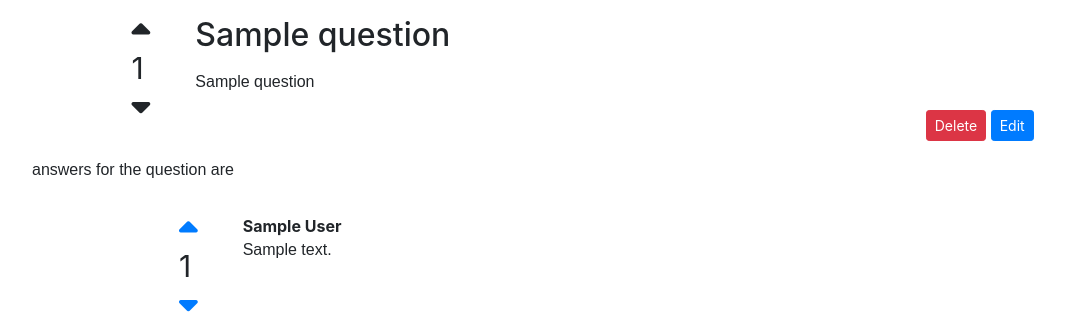
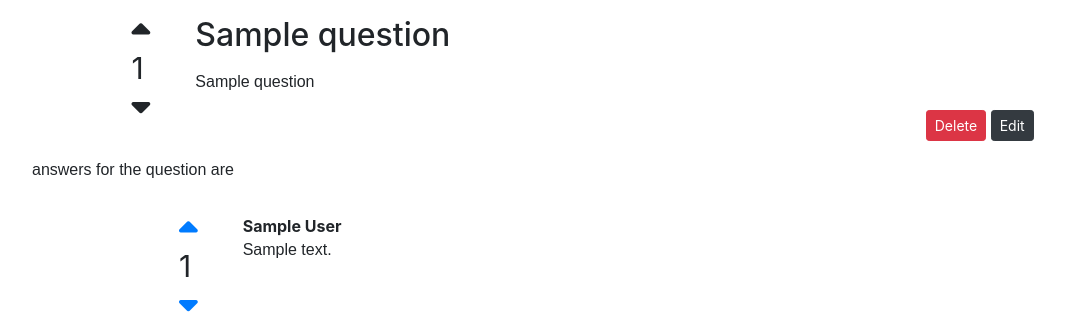
Before and after one commit to ravinduf/Forum, a Django app: page /question/1 in a window 1280 px wide. Shown: the part 136-452 px from the top of the page, without its empty margins (33-1098 px from the left). Run offline with Django 3.2, Linux system fonts and the light colour scheme; a user stored in the database is signed in; tables that the repository leaves empty hold one stand-in row (values such as "Sample post"); some libraries are stand-ins or nearby versions; some web fonts are replaced.

Commit message:
changed edit btn colors

```diff
--- a/forum/templates/forum/question_page.html
+++ b/forum/templates/forum/question_page.html
@@ -38,7 +38,7 @@
             <p class="question">{{question.question|linebreaks}}</p>
             {% if user.is_authenticated and question.author == request.user %}
                 <span class="question_btns"><a href="{% url 'questionDelete' pk=question.pk %}"><button class='btn btn-Danger btn-sm'>Delete</button></a>
-                                                    <a href="{% url 'editQuestion' pk=question.pk %}"><button class='btn btn-primary btn-sm'>Edit</button></a>
+                                                    <a href="{% url 'editQuestion' pk=question.pk %}"><button class='btn btn-dark btn-sm'>Edit</button></a>
                 </span>
             {% endif %}
 
@@ -79,7 +79,7 @@
                     {{answer.answer|linebreaks}}
                     {% if request.user.username == answer.author %}
                         <a href="{% url 'answerDelete' pk=answer.pk %}"><button class="btn btn-Danger btn-sm">Delete</button></a>
-                        <a href="{% url 'editAnswer' pk=answer.pk %}"><button class="btn btn-Danger btn-sm">Edit</button></a>
+                        <a href="{% url 'editAnswer' pk=answer.pk %}"><button class="btn btn-dark btn-sm">Edit</button></a>
                     {% endif %}
                 </div>
 
```
